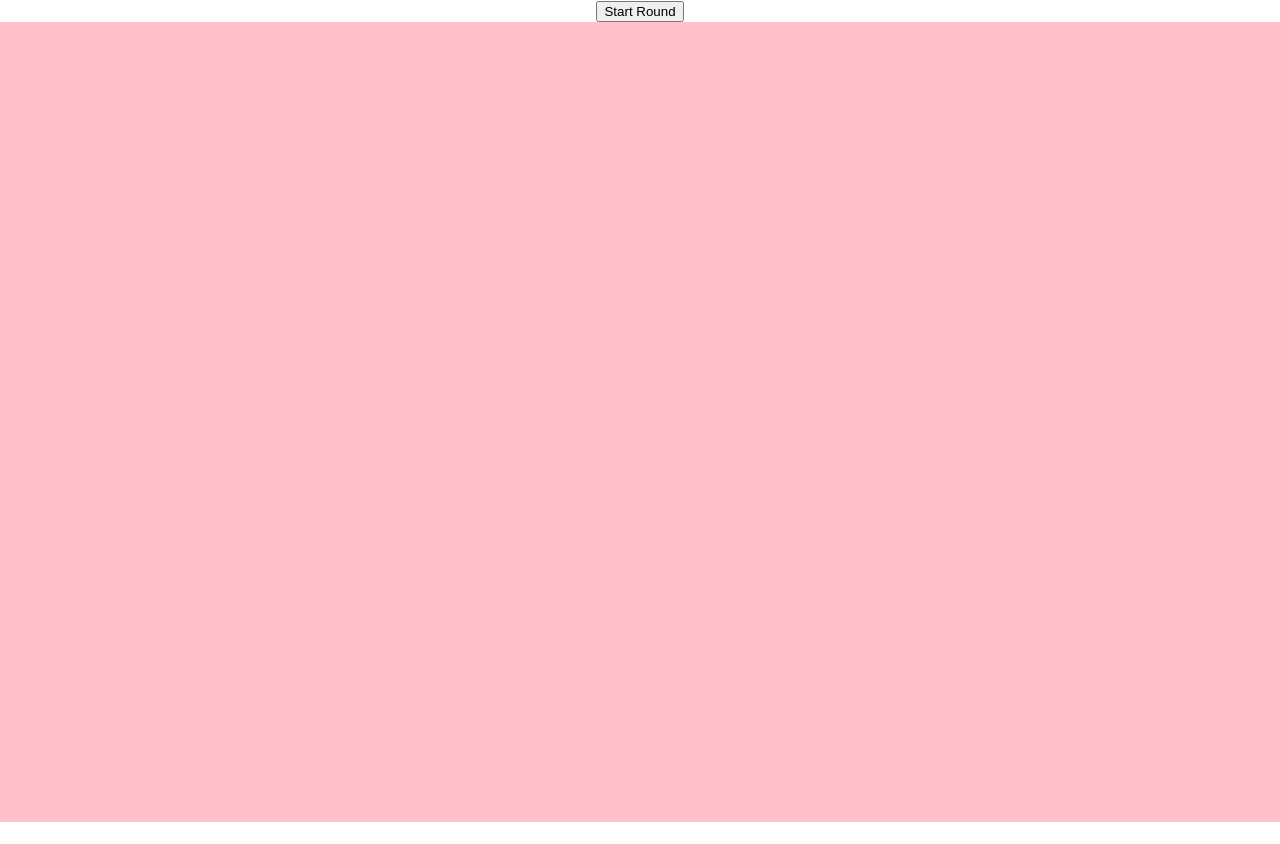
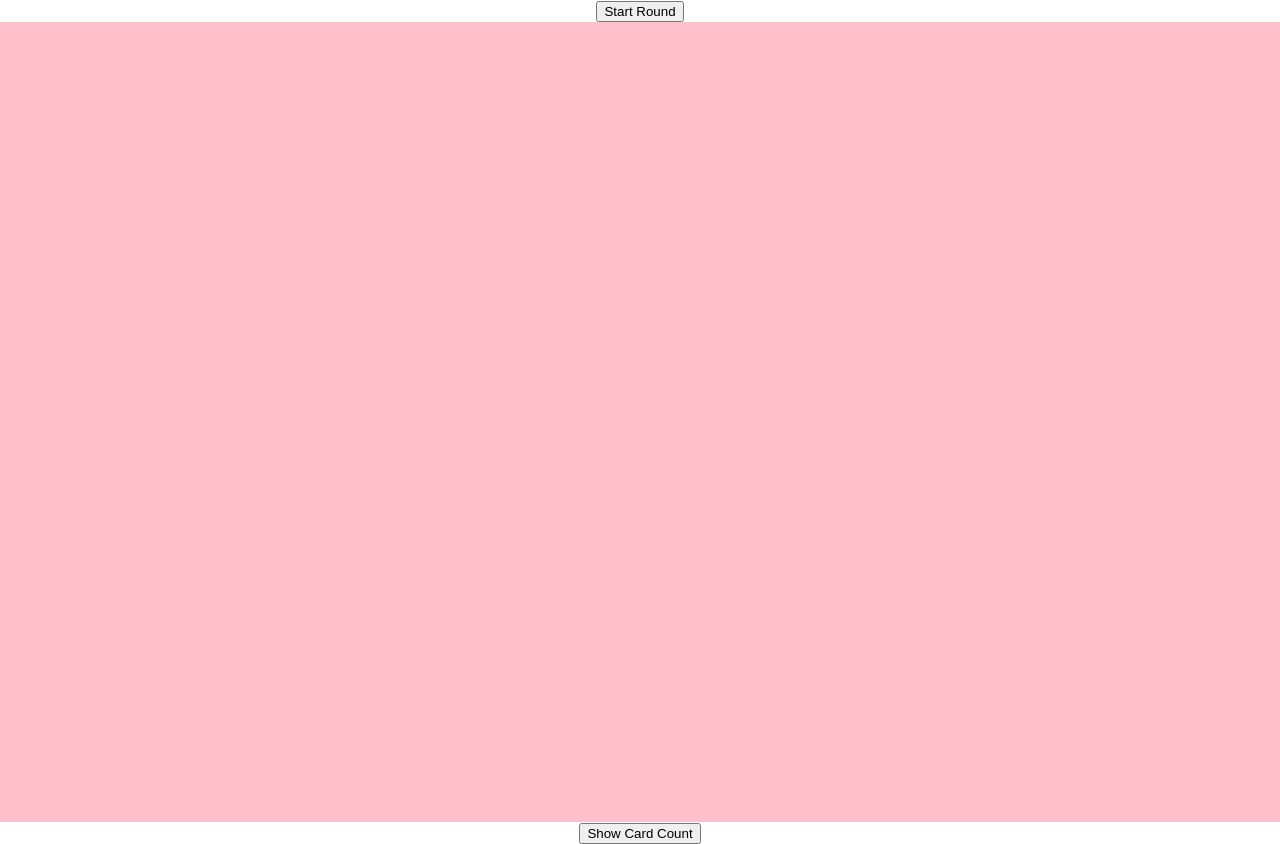
Before and after one commit to anjaliruth/cardCounter, a React (Create React App) app: page / in a window 1280 px wide. Before the commit the page ends 822 px from the top, so only its background shows below. Built offline with nearby package versions, Linux system fonts and the light colour scheme.

Commit message:
tidy code and removed duplicate card giving

```diff
--- a/src/App.css
+++ b/src/App.css
@@ -35,3 +35,7 @@ background-color: green;
   height: 150px;
 
 }
+
+.cardCount{
+  background-color: blue;
+}
--- a/src/Shoe.jsx
+++ b/src/Shoe.jsx
@@ -9,10 +9,14 @@ export default function Shoe() {
   const [position, setPosition] = useState(null);
   const [isDealer, setIsDealer] = useState(false);
   const [playerCardCount, setPlayerCardCount] = useState([]);
+  const [runningCount, setRunningCount] = useState(0);
+  const [allowReset, setAllowReset] = useState(false);
+  const [showCardCount, setShowCardCount] = useState(false);
   const pictures = ["J", "Q", "K"];
-  const [runningCount, setRunningCount] = useState(0);
+
+  //TODO: Move to library
+
   const isPicture = (card) => pictures.includes(card);
-
   //create a full deck of cards
   function numbers() {
     let numbersArray = [];
@@ -37,20 +41,15 @@ export default function Shoe() {
   //end of hand
   //calculate remainder of draw pile
 
+  //calculates cardCount
   function addtoRunningCount(card) {
     let lowCards = [2, 3, 4, 5, 6];
     let highCards = [10, "J", "Q", "K", "A"];
-    console.log(runningCount, "running Count before ");
     if (lowCards.includes(card.value)) {
-      console.log(card.value, "card.value low");
       setRunningCount((prev) => prev + 1);
-      console.log(runningCount, "runningCount", card.value);
     } else if (highCards.includes(card.value)) {
-      console.log(card.value, "card.value high");
       setRunningCount((prev) => prev - 1);
-      console.log(runningCount, "runningCount", card.value);
     }
-    console.log(runningCount, "runningCount", card.value);
   }
 
   function newDeck() {
@@ -89,23 +88,18 @@ export default function Shoe() {
   function calculatePlayerCardCount(currPosition) {
     const currentCardCount = countTo21(currPosition);
 
-    // right now, the dealers cards anre overwriting the the last players count. This is because the if statements are wrong. I need to figure out how to change it.
     if (playerCardCount.length === currPosition + 1) {
       let currCardCount = [...playerCardCount];
       currCardCount.splice(currPosition, 1, currentCardCount);
       setPlayerCardCount(currCardCount);
-      console.log(currentCardCount, "playerCardCount not equal length");
-
-      console.log(playerCardCount, "playerCardCount paper");
     } else {
-      console.log(currPosition, "currPosition in else");
-      console.log(currentCardCount, "playerCardCount equal length");
-
       setPlayerCardCount([...playerCardCount, currentCardCount]);
     }
     return currentCardCount;
   }
+
   function hitCards() {
+    //gives player/dealer another card
     let updatedDrawPile = [...drawPile];
     let dealtHands = [...hands];
     let currentCard = updatedDrawPile.pop();
@@ -114,11 +108,10 @@ export default function Shoe() {
     setDrawPile(updatedDrawPile);
     setHands(dealtHands);
 
+    //movies position if player cardCount > 21
     let currentCardCount = calculatePlayerCardCount(position);
-    console.log(currentCardCount, "outside if more");
     let currPosition = position;
     if (currentCardCount > 21) {
-      console.log(currentCardCount, "inside if more");
       currPosition = position + 1;
       setPosition(currPosition);
     }
@@ -131,6 +124,41 @@ export default function Shoe() {
       dealtHands[position + 1].push(currentCard);
       setDrawPile(updatedDrawPile);
       setHands(dealtHands);
+      addtoRunningCount(currentCard);
+      setAllowReset(true);
+    }
+  }
+
+  function stay() {
+    let currPosition = position;
+    let x = calculatePlayerCardCount(currPosition);
+    console.log(x, "x");
+    currPosition = position + 1;
+
+    console.log(position, "position before");
+    setPosition(currPosition);
+    console.log(position, "position +1");
+
+    //dealers cards
+    if (currPosition === players) {
+      setIsDealer(true);
+      let updatedDrawPile = [...drawPile];
+      let dealtHands = [...hands];
+      let currentCard = updatedDrawPile.pop();
+      dealtHands[position + 1].push(currentCard);
+      setDrawPile(updatedDrawPile);
+      setHands(dealtHands);
+      addtoRunningCount(currentCard);
+      console.log(position, "positionx");
+      setAllowReset(true);
+      //below is calculating for last position before dealer. Figure out why
+      // console.log(calculatePlayerCardCount(currPosition), "calc for dealer");
+    }
+
+    const currentCardCount = countTo21(currPosition);
+    if (currentCardCount >= 21) {
+      let currPosition = position + 1;
+      setPosition(currPosition);
     }
   }
 
@@ -138,17 +166,16 @@ export default function Shoe() {
     if (isDealer) {
       calculatePlayerCardCount(position);
     }
-    console.log(playerCardCount, "dealers cards?");
-    console.log(position, "dealers cards position?");
   }, [isDealer]);
 
+  //this gives the dealer more cards if their second card doesnt cause their card amount to exceed 16
   useEffect(() => {
     if (playerCardCount[position] === undefined) return;
     console.log(
       playerCardCount[position],
       "playerCardCound position outside 17 if"
     );
-    if (playerCardCount[position] < 17) {
+    if (playerCardCount[position] < 17 && position === players) {
       let updatedDrawPile = [...drawPile];
       let dealtHands = [...hands];
       let currentCard = updatedDrawPile.pop();
@@ -195,35 +222,6 @@ export default function Shoe() {
     return count;
   }
 
-  function stay() {
-    let currPosition = position;
-    let x = calculatePlayerCardCount(currPosition);
-    console.log(x, "x");
-    currPosition = position + 1;
-
-    console.log(position, "position before");
-    setPosition(currPosition);
-    console.log(position, "position +1");
-    //dealers cards
-    if (currPosition === players) {
-      setIsDealer(true);
-      let updatedDrawPile = [...drawPile];
-      let dealtHands = [...hands];
-      let currentCard = updatedDrawPile.pop();
-      dealtHands[position + 1].push(currentCard);
-      setDrawPile(updatedDrawPile);
-      setHands(dealtHands);
-      console.log(position, "positionx");
-      //below is calculating for last position before dealer. Figure out why
-      // console.log(calculatePlayerCardCount(currPosition), "calc for dealer");
-    }
-
-    const currentCardCount = countTo21(currPosition);
-    if (currentCardCount >= 21) {
-      let currPosition = position + 1;
-      setPosition(currPosition);
-    }
-  }
   function assignHands() {
     let rounds = 2;
     let order = [];
@@ -233,10 +231,8 @@ export default function Shoe() {
       if (updatedDrawPile.length === 0) break;
       let currentCard = updatedDrawPile.pop();
       addtoRunningCount(currentCard);
-      console.log(runningCount, "running count in for loop");
       order.push(currentCard);
     }
-    console.log(order, "order");
     for (let j = 0; j < players + 1; j++) {
       if (j === players) {
         //dealers upcard
@@ -250,30 +246,20 @@ export default function Shoe() {
     setDrawPile(updatedDrawPile);
   }
 
-  //Next steps:
-  //we now have the cards for a round, we just have to divide it amongst players and
-  //so we map over hands
-  //maybe divide by rounds first? so /2? so we get all the cards for 1 round
-  //so we have first round and then second round
-
-  //on start round, we release cards
-
-  //take extra card
-  //need to take into consideration position so that you know where to add the card to
-  //then let player choose to stay or take some more
+  function allowShowingCardCount() {
+    setShowCardCount((prev) => !prev);
+  }
 
   function startGame() {
+    setHands([]);
     setPlaying(true);
     assignHands();
     setPosition(0);
   }
-  console.log(position, "general position");
-  console.log(hands, "Hands");
-  // console.log(countTo21([{value: 'A'}, {value: '3'}, 'A,3']))
-  console.log(hands[position], "hands[position]");
+
+  console.log(showCardCount, "showCardCount");
+  console.log(runningCount, "runningCount");
   console.log(playerCardCount, "playerCardCount");
-  console.log(drawPile, "drawPile");
-  console.log(runningCount, "runningCount");
   return (
     <div>
       <button onClick={startGame}> Start Round</button>
@@ -287,7 +273,7 @@ export default function Shoe() {
                   <Card value={card.value} suit={card.suit} />
                 ))}
               </div>
-              {playerIndex !== hands.length-1 && (
+              {playerIndex !== hands.length - 1 && playerIndex === position && (
                 <div>
                   <button
                     onClick={hitCards}
@@ -304,34 +290,9 @@ export default function Shoe() {
           </div>
         ))}
       </div>
-
-      {/* players first cards */}
-      {playing &&
-        hands
-          .slice(0, players)
-          .map((firstCard, i) => (
-            <Card value={firstCard[0].value} suit={firstCard[0].suit} />
-          ))}
-      {/* dealer's first card */}
-      {playing &&
-        hands
-          .slice(players)
-          .map((dealer, i) => (
-            <Card value={dealer[0].value} suit={dealer[0].suit} />
-          ))}
-      {/* player's second card */}
-      {playing &&
-        hands.slice(0, players).map((secondCard, i) => (
-          <div>
-            <Card value={secondCard[1].value} suit={secondCard[1].suit} />
-            <button onClick={hitCards} disabled={position !== i}>
-              Take Card
-            </button>
-            <button onClick={stay} disabled={position !== i}>
-              Stay
-            </button>
-          </div>
-        ))}
+      {allowReset && <button onClick={startGame}>Replay</button>}
+      <button onClick={allowShowingCardCount}>Show Card Count</button>
+      {showCardCount && <h1 className="cardCount">{runningCount}</h1>}
     </div>
   );
 }
```
